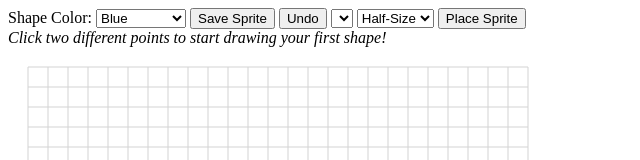
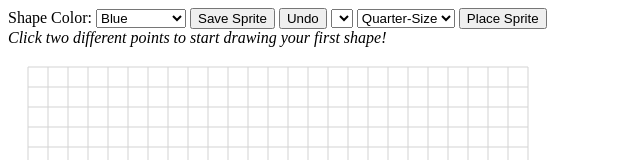
Before and after one commit to prust/svg-drawing, a plain HTML site: page index.html in a window 1280 px wide. Shown: the top 160 px of the page, without its empty margins (0-640 px from the left). Drawn offline with Linux system fonts and the light colour scheme.

Commit message:
Added a 'quarter-size' option

```diff
--- a/index.html
+++ b/index.html
@@ -21,7 +21,7 @@
   <script src="svg-drawing.js"></script>
 </head>
 <body>
-<label for="colors">Shape Color:</label> <select id="colors"></select> <button id="save_sprite">Save Sprite</button><span style="display:none" id="save_details"><input id="sprite_name"><button id="save_ok">OK</button></span> <button id="undo">Undo</button> <select id="sprites"></select> <select id="placement_size"><option value="0.5">Half-Size</option><option value="1">Full-Size</option></select> <button id="place_sprite">Place Sprite</button><br>
+<label for="colors">Shape Color:</label> <select id="colors"></select> <button id="save_sprite">Save Sprite</button><span style="display:none" id="save_details"><input id="sprite_name"><button id="save_ok">OK</button></span> <button id="undo">Undo</button> <select id="sprites"></select> <select id="placement_size"><option value="0.25">Quarter-Size</option><option value="0.5">Half-Size</option><option value="1">Full-Size</option></select> <button id="place_sprite">Place Sprite</button><br>
 <em>Click two different points to start drawing your first shape!</em>
 <div id="svg_wrapper"><svg height="800" width="800" xmlns="http://www.w3.org/2000/svg"></svg></div>
 </body>
```
